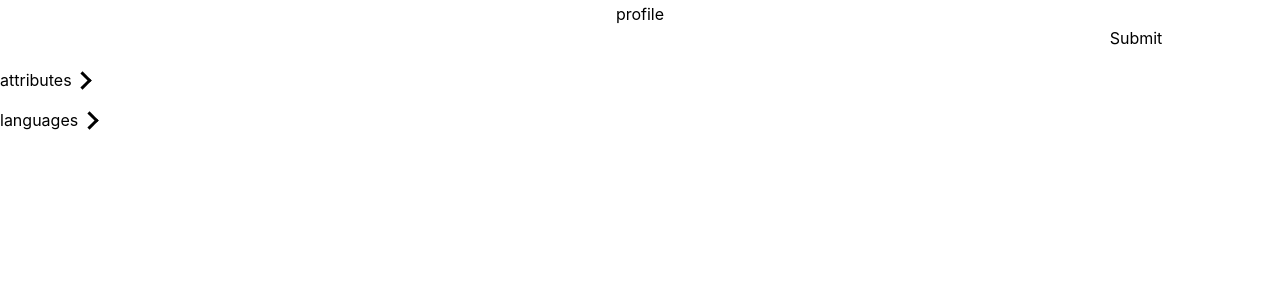
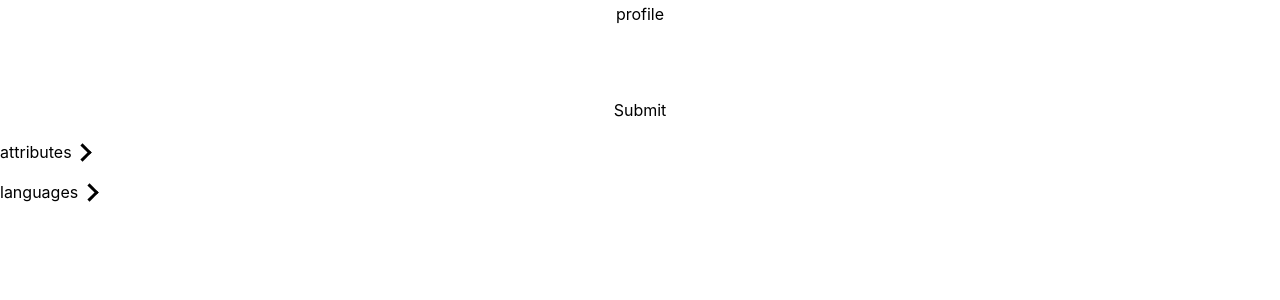
Before and after one commit to G-bot987/NextDnDCharacterManager, a Next.js app: page /components/mainpages/characternavbar/tabs/Card in a window 1280 px wide. Shown: the top 300 px of the page. Built offline with nearby package versions, Linux system fonts and the light colour scheme.

Commit message:
basic styling

```diff
--- a/pages/components/buildcharactercomponents/cardcomponents/Profile.tsx
+++ b/pages/components/buildcharactercomponents/cardcomponents/Profile.tsx
@@ -18,18 +18,42 @@ export default function Profile(Props: profileInterface) {
   const nameOfProp = Object.keys(Props);
 
   return (
-    <div className="flex flex-col justify-center text-center">
-      <div>profile</div>
-      <form action="/send-data-here" method="post">
+    <div className="flex flex-col justify-center text-center min-w-[60%]">
+      <div className="justify-center">profile</div>
+
+      <form
+        action="/send-data-here"
+        className="min-w-100 flex flex-col"
+        method="post"
+      >
+        <ul className="min-w-full flex flex-row flex-wrap">
+          <div className="flex flex-col space-y-6">
+            <li>
               <label htmlFor={name}>{nameOfProp[0]}</label>
+
               <input type="text" id={name} name={name} />
+            </li>
+            <li>
               <label htmlFor={background}>{nameOfProp[5]}</label>
+
               <input type="text" id={background} name={background} />
+            </li>
+          </div>
+          <div className="flex flex-col justify-around space-y-6">
+            <li>
               <label htmlFor={strength}>{nameOfProp[6]}</label>
+
               <input type="text" id={strength} name={strength} />
+            </li>
+            <li>
               <label htmlFor={weakness}>{nameOfProp[7]}</label>
               <input type="text" id={weakness} name={weakness} />
+            </li>
+          </div>
+        </ul>
+        <div>
           <button type="submit">Submit</button>
+        </div>
       </form>
     </div>
   );
--- a/pages/components/mainpages/characternavbar/tabs/Card.tsx
+++ b/pages/components/mainpages/characternavbar/tabs/Card.tsx
@@ -9,8 +9,8 @@ export default function Card(Props: templateInterface) {
   const { profile, attributes, languages } = Props;
 
   return (
-    <ul className=" flex flex-col justify-around min-h-full space-y-4">
-      <li className=" border-solid border-white border-2 rounded-full flex flex-row justify-around ">
+    <ul className=" flex flex-col justify-around min-h-full space-y-4 min-h-100">
+      <li className=" border-solid border-white border-2 rounded-full flex flex-row justify-around min-h-[20%]">
         <Profile {...profile}></Profile>
       </li>
       <li>
```
Lines whose indentation alone changed are shown as unchanged.
